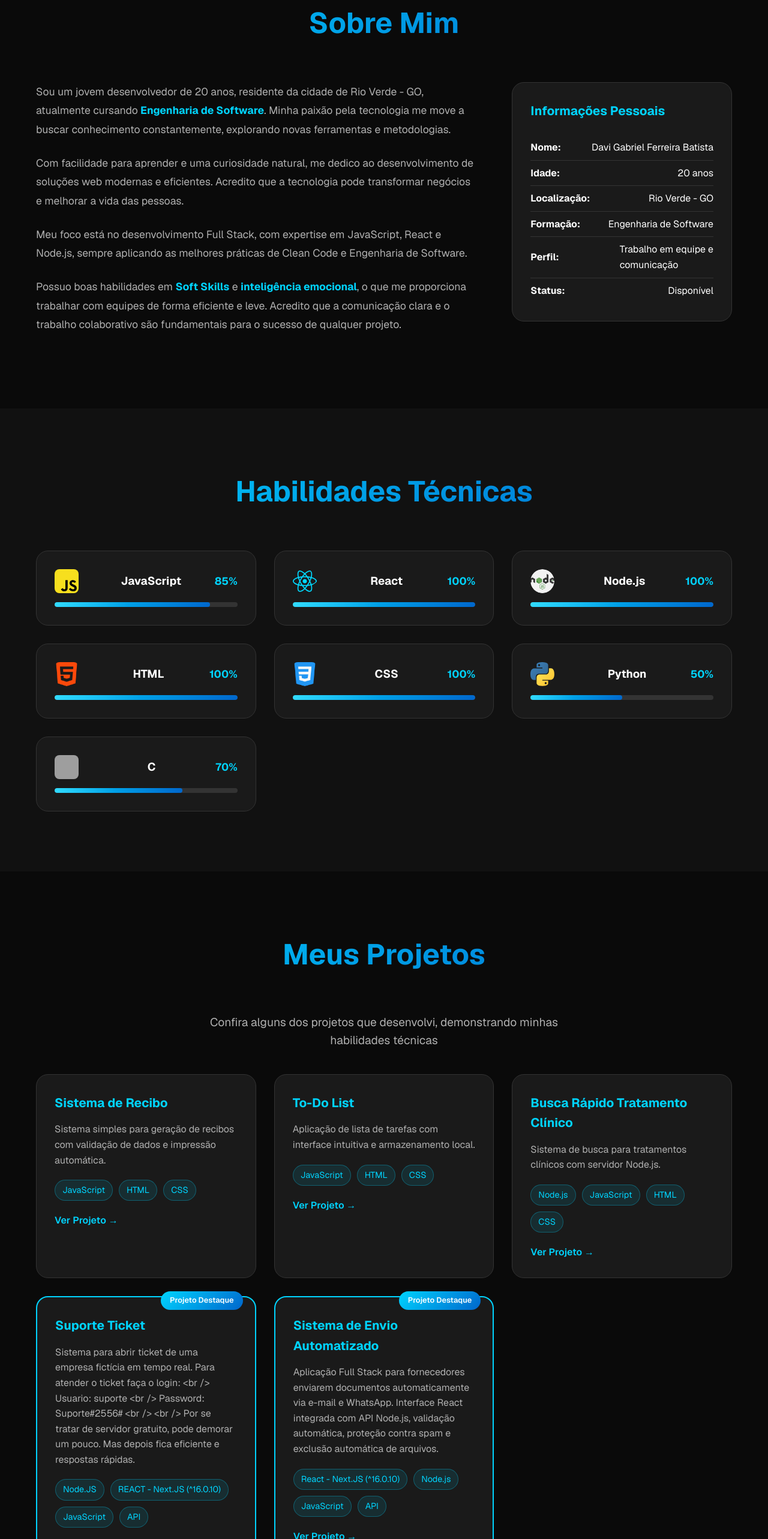
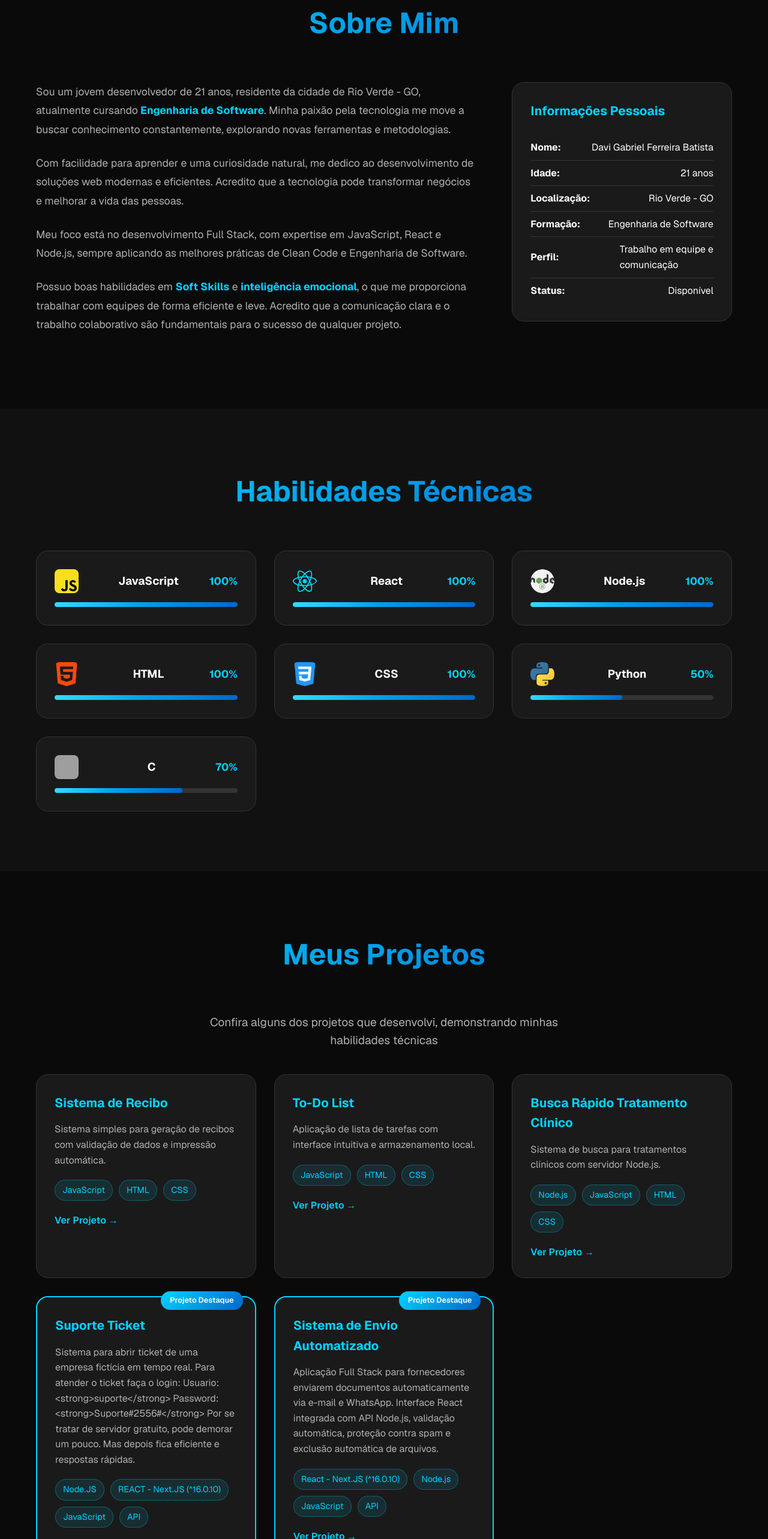
Before and after one commit to Davi-Cyber-Security/portifolio, a Next.js app: page / in a window 1280 px wide. Shown: the part 900-3466 px from the top of the page at 60% size. Built offline with nearby package versions, Linux system fonts and the light colour scheme; grey boxes are pictures that could not be loaded.

Commit message:
Atualiza nível de habilidade em JavaScript, reformula descrição do projeto "Suporte Ticket" e corrige idade no portfólio

```diff
--- a/src/app/page.js
+++ b/src/app/page.js
@@ -23,7 +23,7 @@ export default function Home() {
   const habilidades = [
     {
       nome: 'JavaScript',
-      nivel: 85,
+      nivel: 100,
       icone: (
         <Image
           src="/js-logo.svg"
@@ -151,7 +151,11 @@ export default function Home() {
     },
     {
       titulo: 'Suporte Ticket',
-      descricao: 'Sistema para abrir ticket de uma empresa fictícia em tempo real.\nPara atender o ticket faça o login: <br /> Usuario: suporte <br /> Password: Suporte#2556# <br /> <br /> Por se tratar de servidor gratuito, pode demorar um pouco. Mas depois fica eficiente e respostas rápidas.',
+      descricao: `Sistema para abrir ticket de uma empresa fictícia em tempo real.
+      Para atender o ticket faça o login:
+      Usuario: <strong>suporte</strong>
+      Password: <strong>Suporte#2556#</strong>
+      Por se tratar de servidor gratuito, pode demorar um pouco. Mas depois fica eficiente e respostas rápidas.`,
       tecnologias: ['Node.JS', 'REACT - Next.JS (^16.0.10)', 'JavaScript', 'API'],
       link: 'https://suporteticket.vercel.app/',
       destaque: true
@@ -237,7 +241,7 @@ export default function Home() {
           <div className={styles.sobreConteudo}>
             <div className={`${styles.sobreTexto} slide-in-left`}>
               <p>
-                Sou um jovem desenvolvedor de 20 anos, residente da cidade de Rio Verde - GO, atualmente cursando
+                Sou um jovem desenvolvedor de 21 anos, residente da cidade de Rio Verde - GO, atualmente cursando
                 <strong> Engenharia de Software</strong>. Minha paixão pela tecnologia me move a buscar
                 conhecimento constantemente, explorando novas ferramentas e metodologias.
               </p>
@@ -261,7 +265,7 @@ export default function Home() {
                 <h3>Informações Pessoais</h3>
                 <ul className={styles.infoLista}>
                   <li><strong>Nome:</strong> Davi Gabriel Ferreira Batista</li>
-                  <li><strong>Idade:</strong> 20 anos</li>
+                  <li><strong>Idade:</strong> 21 anos</li>
                   <li><strong>Localização:</strong> Rio Verde - GO</li>
                   <li><strong>Formação:</strong> Engenharia de Software</li>
                   <li><strong>Perfil:</strong> Trabalho em equipe e <br />comunicação</li>
```
